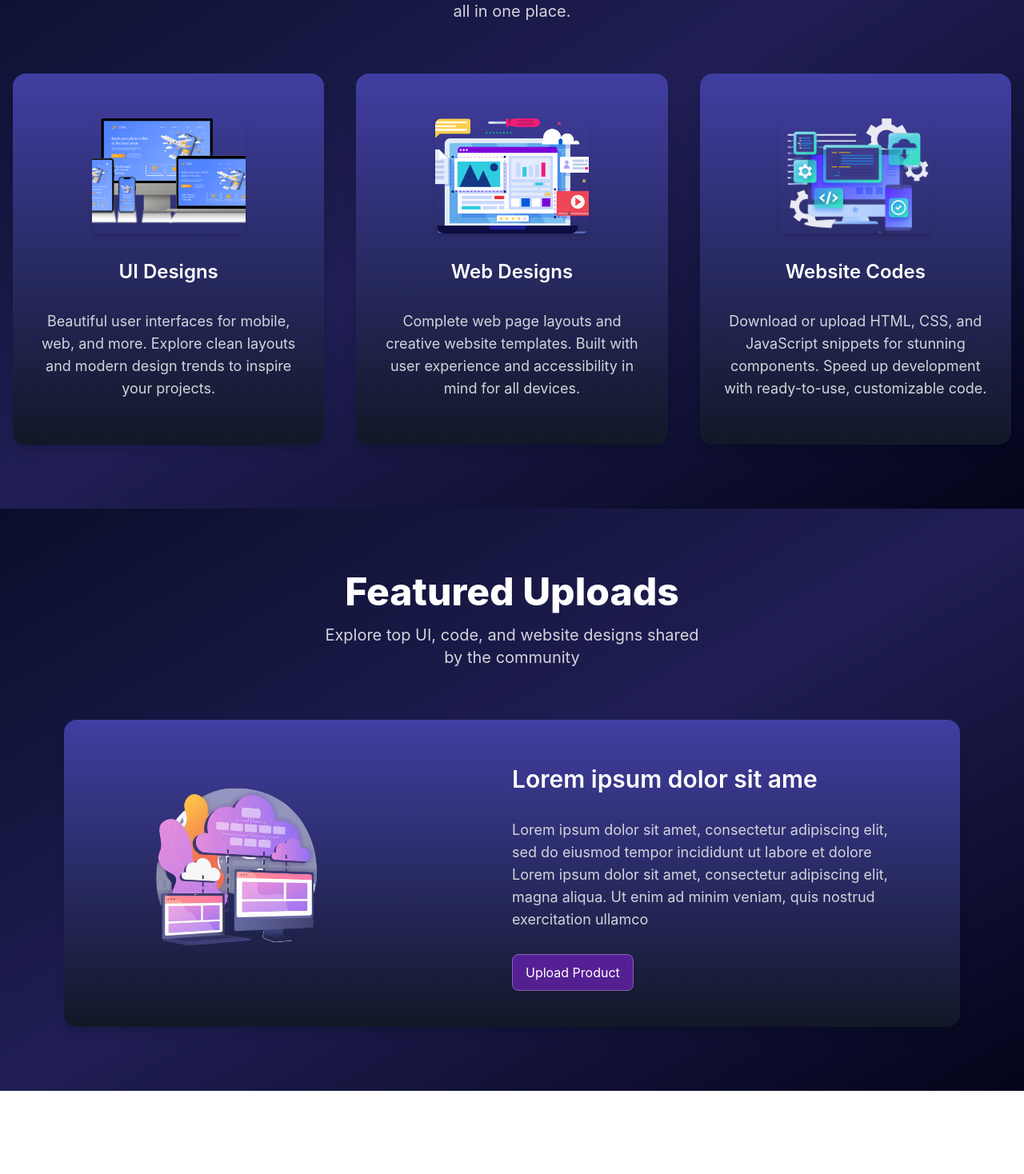
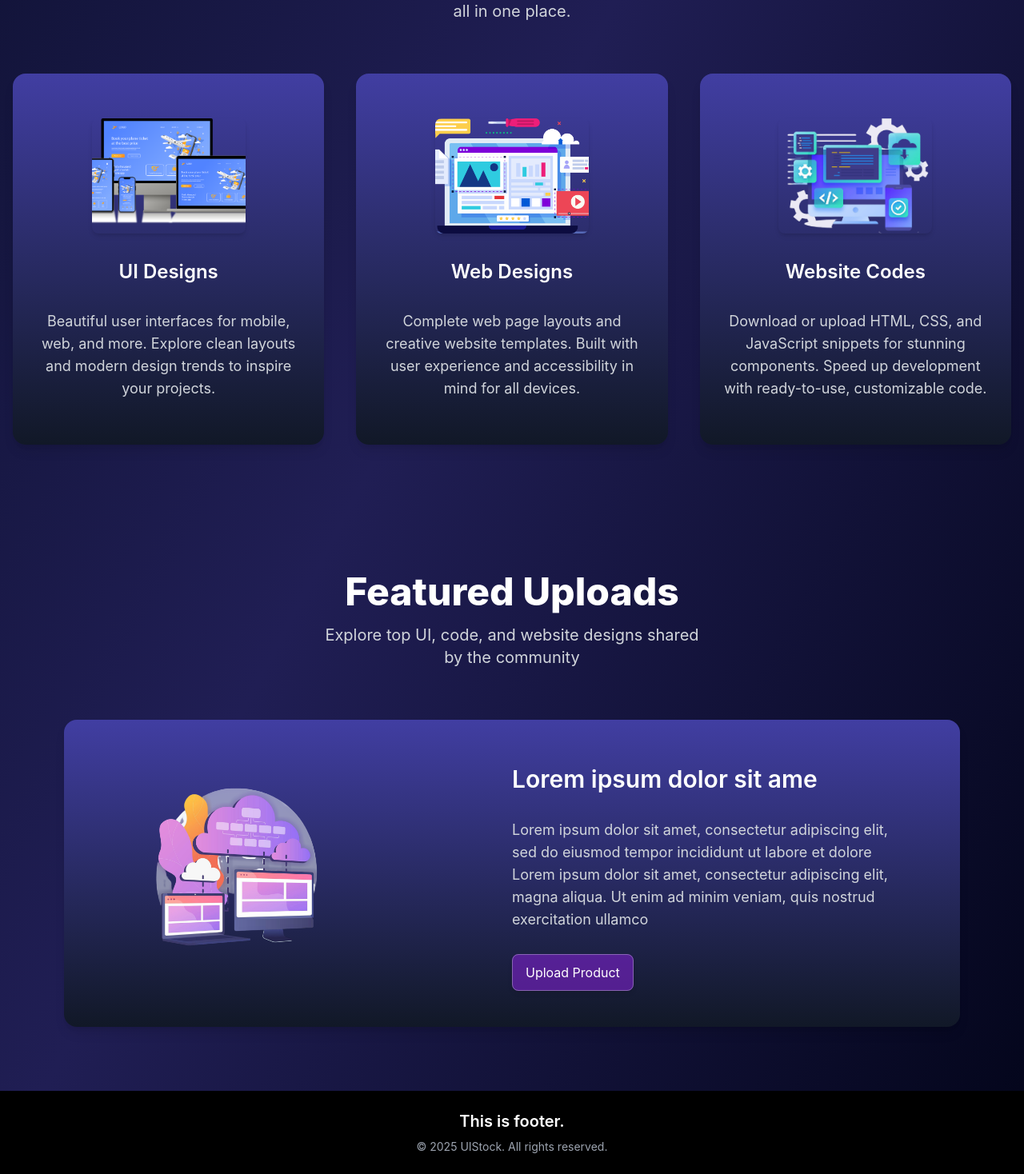
Before and after one commit to lahiruimesh/UIStockV3, a React (Create React App) app in the folder client/: page / in a window 1280 px wide. Shown: the part 972-2440 px from the top of the page at 80% size. Before the commit the page ends 2336 px from the top, so only its background shows below. Built offline with nearby package versions, Linux system fonts and the light colour scheme.

Commit message:
Create Footer and update header

```diff
--- a/client/src/App.js
+++ b/client/src/App.js
@@ -6,6 +6,8 @@ import AllProducts from "./pages/allProducts";
 import Header from "./components/Header";
 import ProductDetails from "./pages/ProductDetails";
 import LandingPage from "./pages/LandingPage";
+import Footer from "./components/Footer";
+
 function App() {
   return (
     <BrowserRouter>
--- /dev/null
+++ b/client/src/components/Footer.jsx
@@ -0,0 +1,14 @@
+import React from "react";
+
+const Footer = () => {
+  return (
+    <footer className="bg-black text-white text-center py-6">
+      <div className="max-w-7xl mx-auto px-4 space-y-2">
+        <h1 className="text-xl font-semibold">This is footer.</h1>
+        <p className="text-sm text-gray-400">© 2025 UIStock. All rights reserved.</p>
+      </div>
+    </footer>
+  );
+};
+
+export default Footer;
--- a/client/src/components/Header.jsx
+++ b/client/src/components/Header.jsx
@@ -3,12 +3,30 @@ import { useEffect, useState } from 'react';
 
 const Header = () => {
   const [isLoggedIn, setIsLoggedIn] = useState(false);
+  const [visible, setVisible] = useState(true);
+  const [lastScrollY, setLastScrollY] = useState(0);
   const navigate = useNavigate();
 
   useEffect(() => {
     const token = localStorage.getItem('token');
     setIsLoggedIn(!!token);
   }, []);
+
+  useEffect(() => {
+    const handleScroll = () => {
+      if (window.scrollY > lastScrollY) {
+        // Scrolling down
+        setVisible(false);
+      } else {
+        // Scrolling up
+        setVisible(true);
+      }
+      setLastScrollY(window.scrollY);
+    };
+
+    window.addEventListener('scroll', handleScroll);
+    return () => window.removeEventListener('scroll', handleScroll);
+  }, [lastScrollY]);
 
   const handleLogout = () => {
     localStorage.removeItem('token');
@@ -17,7 +35,11 @@ const Header = () => {
   };
 
   return (
-    <header className="fixed top-0 left-0 w-full z-50 bg-transparent shadow-sm">
+    <header
+      className={`fixed top-0 left-0 w-full z-50 bg-transparent shadow-sm transition-transform duration-300 ${
+        visible ? 'translate-y-0' : '-translate-y-full'
+      }`}
+    >
       <div className="max-w-7xl mx-auto px-4 py-3 flex items-center justify-between">
         {/* Logo */}
         <Link to="/" className="text-2xl font-bold text-white drop-shadow">
--- a/client/src/layouts/CategoriesPreview.jsx
+++ b/client/src/layouts/CategoriesPreview.jsx
@@ -13,7 +13,7 @@ const CategoriesPreview = () => {
   ];
 
   return (
-    <section className="w-full py-20 bg-gradient-to-br from-[#0a0e2a] via-[#201E54] to-[#03051a]">
+    <section className="w-full min-h-screen py-20">
       <div className="max-w-7xl mx-auto px-4">
         <h1 className="text-5xl font-extrabold text-center text-white mb-4">Explore Categories</h1>
         <p className="text-center text-xl text-gray-300 mb-16">
--- a/client/src/layouts/Hero.jsx
+++ b/client/src/layouts/Hero.jsx
@@ -7,7 +7,7 @@ const Hero = () => {
 
   return (
     <div
-      className="w-screen h-screen bg-cover grid grid-cols-2 bg-center flex items-center justify-center"
+      className="w-full min-h-screen bg-cover grid grid-cols-2 bg-center flex items-center justify-center"
       style={{ backgroundImage: `url('/hero.png')` }}
     >
         <div className="text-white space-y-6 ml-16 pt-6">
--- a/client/src/layouts/UploadPreview.jsx
+++ b/client/src/layouts/UploadPreview.jsx
@@ -4,7 +4,7 @@ import upload from '../assets/uplaod.png';
 
 const UploadPreview = () => {
     return(
-        <section className="w-full py-20 bg-gradient-to-br from-[#0a0e2a] via-[#201E54] to-[#03051a]">
+        <section className="w-full py-20">
             <div className='max-w-6xl mx-auto px-4'>
                 <h1 className="text-5xl font-extrabold text-center text-white mb-4">Featured Uploads</h1>
                 <p className="text-center text-xl text-gray-300 mb-16">
--- a/client/src/pages/LandingPage.jsx
+++ b/client/src/pages/LandingPage.jsx
@@ -2,15 +2,17 @@ import React from 'react';
 import Hero from '../layouts/Hero';
 import CategoriesPreview from '../layouts/CategoriesPreview';
 import UplaodPreview from '../layouts/UploadPreview';
+import Footer from '../components/Footer';
 
 const LandingPage = () => {
     return (
         <>
         <div className="items-center justify-center h-screen bg-brand-dark">
-            <div>
+            <div className='bg-gradient-to-br from-[#0a0e2a] via-[#201E54] to-[#03051a]'>
                 <Hero />
                 <CategoriesPreview />
                 <UplaodPreview />
+                <Footer />
             </div>
         </div>
     </>
```
